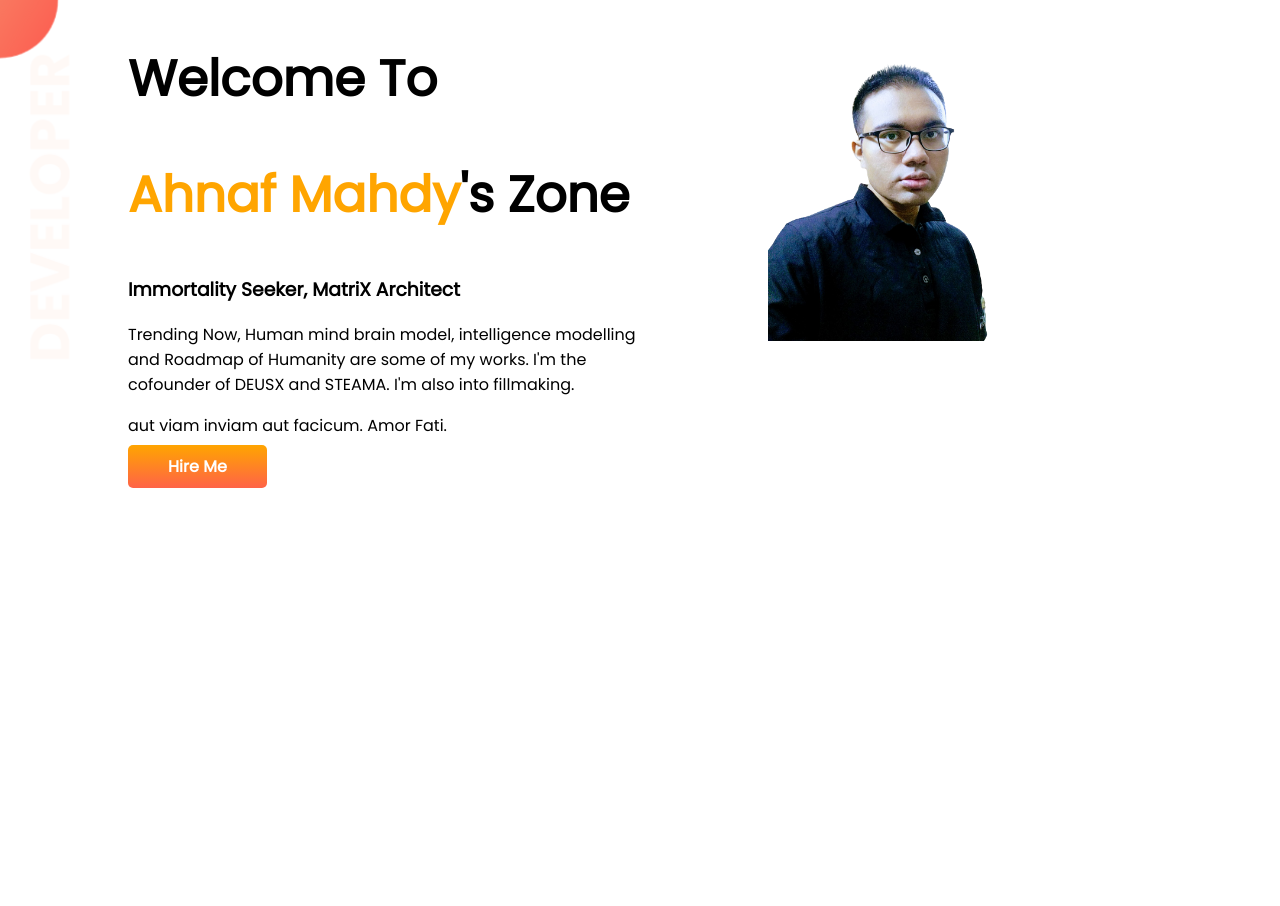
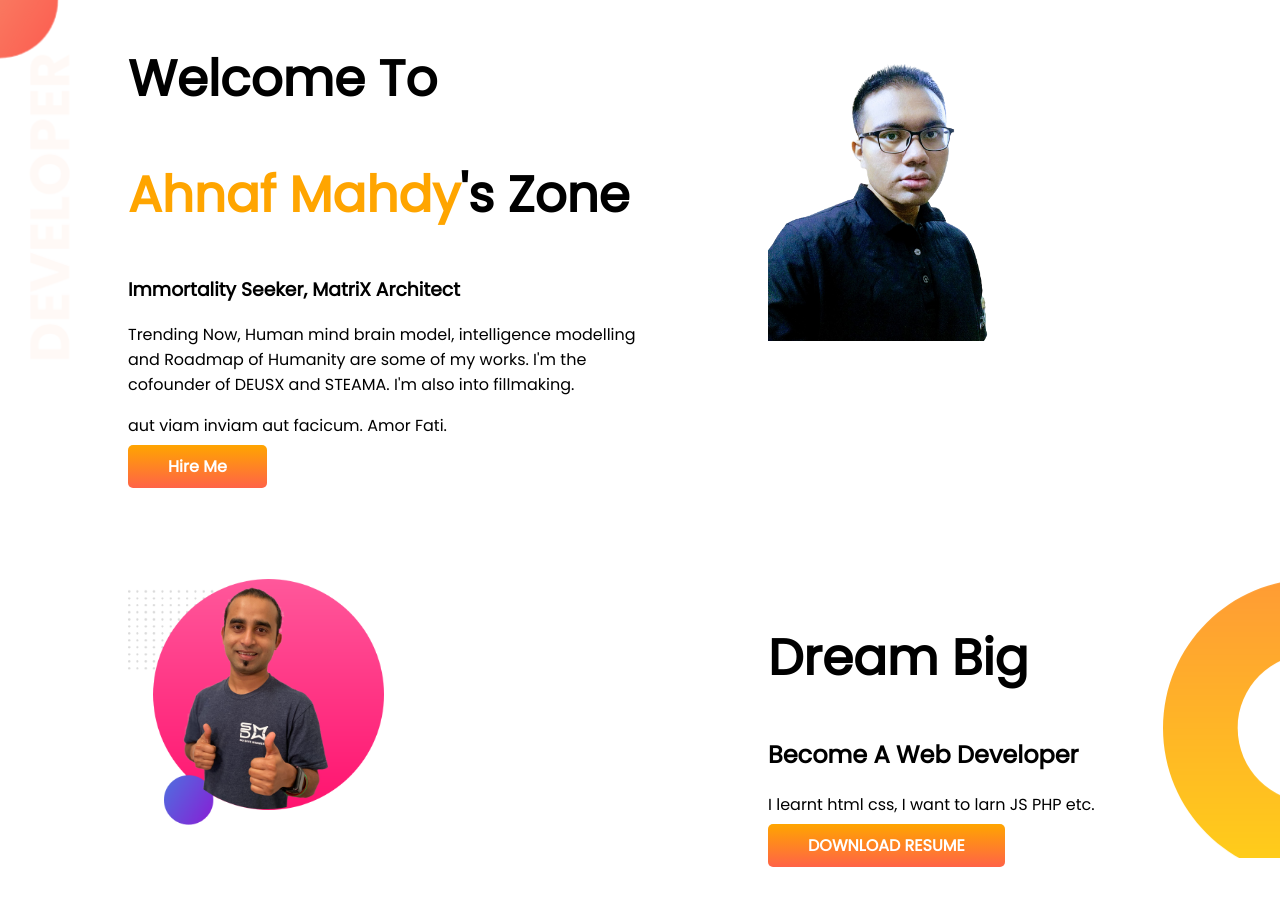
Before and after one commit to deusxman/developer-portfolio, a plain HTML site: page index.html in a window 1280 px wide. Before the commit the page ends 800 px from the top, so only its background shows below. Drawn offline with Linux system fonts and the light colour scheme.

Commit message:
dream-big

```diff
--- a/index.html
+++ b/index.html
@@ -26,5 +26,18 @@
         <img src="images/2021-04-09-20-49-31-829-removebg-preview-removebg-preview.png" alt="">
        </div>
     </section>
+    <section class="dream-big">
+        <div class="half-width">
+            <img src="images/jhankar2.png" alt="">
+        </div>
+        <div class="half-width">
+            <h1>Dream Big</h1>
+            <h2>Become A Web Developer</h2>
+            <p>I learnt html css, I want to larn JS PHP etc.</p>
+            <a class="link-button" target="_blank" href="">DOWNLOAD RESUME</a>
+
+        </div>
+
+    </section>
 </body>
 </html>
--- a/style.css
+++ b/style.css
@@ -10,6 +10,7 @@ h1{
 }
 section{
     display: flex;
+    margin-bottom: 100px;
 }
 .half-width{
     width: 50%;
@@ -30,3 +31,8 @@ section{
     background-image: url(images/top-banner.png);
     background-repeat: no-repeat;
 }
+.dream-big{
+    background-image: url(images/dream-bg.png);
+    background-repeat: no-repeat;
+    background-position-x: right;
+}
```
